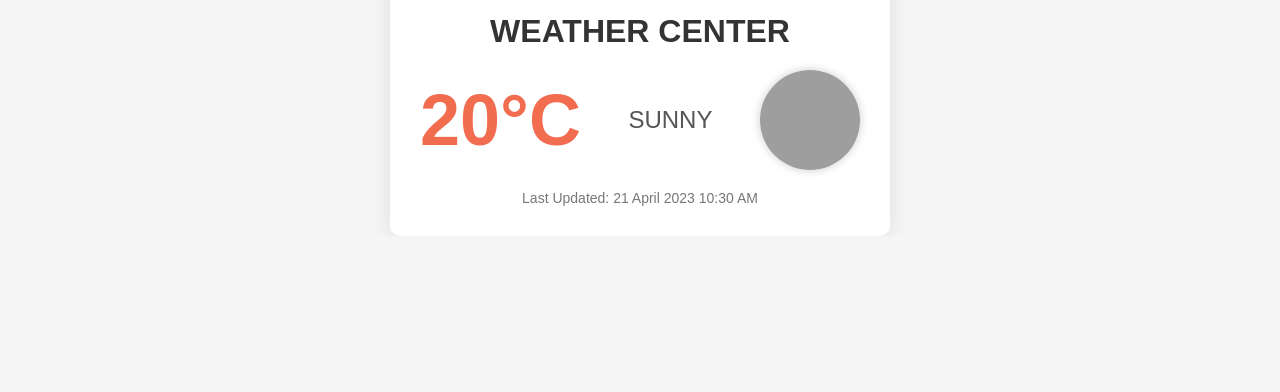
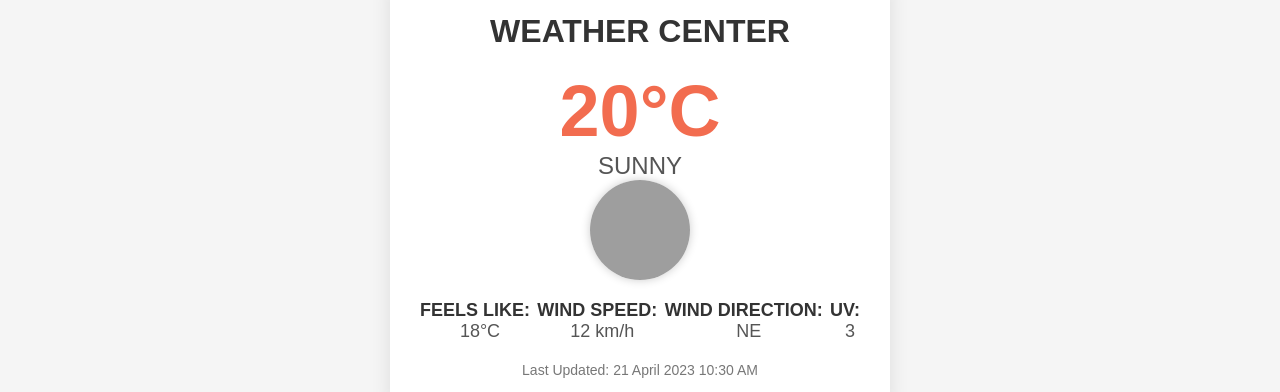
Before and after one commit to 824650/Allan-Drive-Gazette, a plain HTML site: page index.html in a window 1280 px wide. Shown: the part 568-960 px from the top of the page. Before the commit the page ends 804 px from the top, so only its background shows below. Drawn offline with Linux system fonts and the light colour scheme; no server answers; grey boxes are pictures that could not be loaded.

Commit message:
Update index.html

```diff
--- a/index.html
+++ b/index.html
@@ -51,7 +51,7 @@
 		.weather-info {
 			align-items: center;
 			display: flex;
-			justify-content: space-between;
+			flex-direction: column;
 			margin-bottom: 20px;
 		}
 
@@ -75,6 +75,26 @@
 			object-fit: cover;
 			border-radius: 50%;
 			box-shadow: 0 0 10px rgba(0, 0, 0, 0.2);
+		}
+
+        .weather-data {
+            display: flex;
+            justify-content: space-between;
+            align-items: center;
+            margin-bottom: 10px;
+        }
+
+        .weather-data__label {
+            font-size: 18px;
+            font-weight: 700;
+            color: #333;
+            text-transform: uppercase;
+        }
+
+        .weather-data__value {
+            font-size: 18px;
+            color: #555;
+            margin-left: 10px;
         }
 
         .last-updated {
@@ -169,6 +189,24 @@ getText(file);
 			<p class="conditions">Sunny</p>
 			<img src="https://cdn.weatherapi.com/weather/64x64/day/389.png" alt="Weather Image" class="weather-image">
 		</div>
+		<div class="weather-data">
+			<div class="weather-data__item">
+				<div class="weather-data__label">Feels like:</div>
+				<div class="weather-data__value">18&deg;C</div>
+			</div>
+			<div class="weather-data__item">
+				<div class="weather-data__label">Wind Speed:</div>
+				<div class="weather-data__value">12 km/h</div>
+			</div>
+			<div class="weather-data__item">
+				<div class="weather-data__label">Wind Direction:</div>
+				<div class="weather-data__value">NE</div>
+			</div>
+			<div class="weather-data__item">
+				<div class="weather-data__label">UV:</div>
+				<div class="weather-data__value">3</div>
+			</div>
+		</div>
 		<p class="last-updated">Last Updated: 21 April 2023 10:30 AM</p>
 	</div>
 </body>
```
Lines whose indentation alone changed are shown as unchanged.
